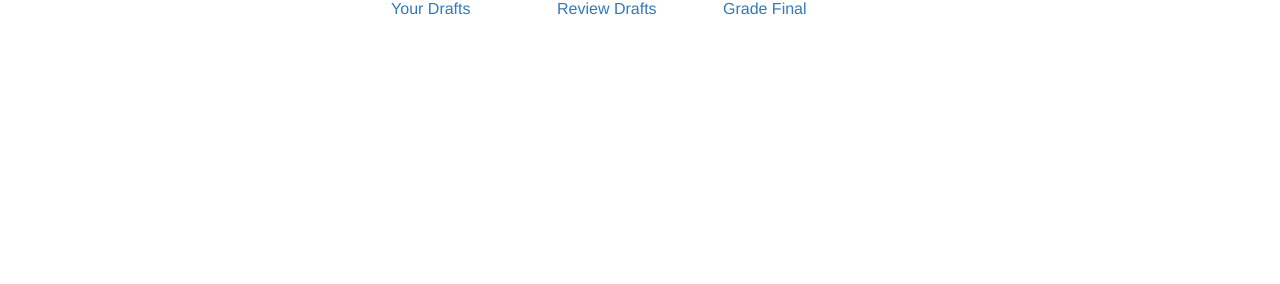
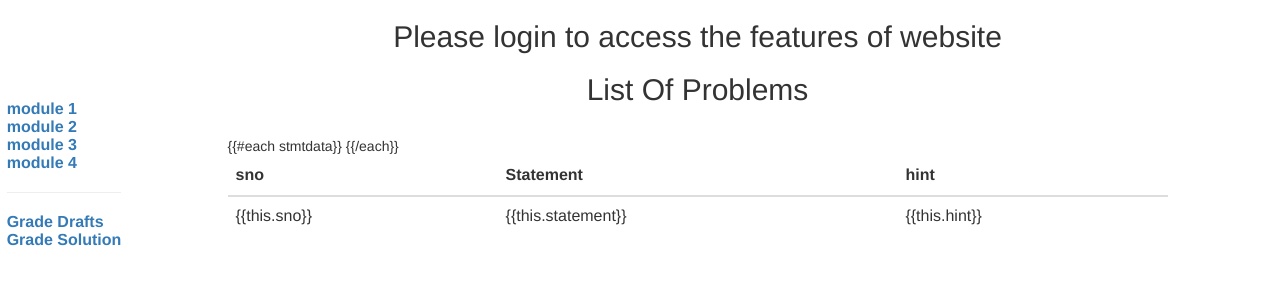
Before and after one commit to kyemath/peerReview, a website: page views/userscreen.html in a window 1280 px wide. Drawn offline with nearby package versions, Linux system fonts and the light colour scheme.

Commit message:
commit on july 8

```diff
--- a/server.js
+++ b/server.js
@@ -662,7 +662,7 @@ app.post('/login', function(req, res){
       // This way subsequent requests will know the user is logged in.
       req.session.username = user.username;
 
-      res.redirect('/userscreen');
+      res.render('userscreen',{layout: false});
     } else {
       res.render('login', {badCredentials: true});
     }
--- a/views/userscreen.html
+++ b/views/userscreen.html
@@ -1,6 +1,18 @@
 <html ng-app>
 <head>
 <title>User Page</title>
+<style>
+ .menu {
+    float:left;
+    width:10%;
+    height:100%;
+  }
+  .mainContent {
+    float:left;
+    width:89%;
+    height:100%;
+  }
+</style>
 <!-- Latest compiled and minified CSS -->
 <link rel="stylesheet" href="https://maxcdn.bootstrapcdn.com/bootstrap/3.3.4/css/bootstrap.min.css">
 
@@ -8,15 +20,21 @@
 <link rel="stylesheet" href="https://maxcdn.bootstrapcdn.com/bootstrap/3.3.4/css/bootstrap-theme.min.css">
 </head>
 <body>
-
-<table align="Center">
-    <tr>
-		<td width="20%">  <a href="/selectmodule">    <div style="height:100%;width:100%">      Your Drafts    </div>  </a></td>
-		 <td width="20%">  <a href="/reviewdrafts">    <div style="height:100%;width:100%">      Review Drafts    </div>  </a></td>
-		 <td width="20%">  <a href="/gradefinal">    <div style="height:100%;width:100%">      Grade Final    </div>  </a></td>
-
-    </tr>
-</table>
+<div class="menu"><br><br><br><br><br>
+<table align=center>
+<tr><th>
+  <a href="/selectmodule" target="iframe_a">module 1</a></th></tr><tr><th>
+  <a href="/selectmodule" target="iframe_a">module 2</a></th></tr><tr><th>
+  <a href="/selectmodule" target="iframe_a">module 3</a></th></tr><tr><th>
+  <a href="/selectmodule" target="iframe_a">module 4</a></th></tr><tr><th>
+    <hr>
+  <a href="/reviewdrafts" target="iframe_a">Grade Drafts</a></th></tr><tr><th>
+  <a href="/gradefinal" target="iframe_a">Grade Solution</a></th></tr></table>
+</div>
+<iframe src="/" name="iframe_a" class="mainContent" frameborder="0">
+<p>Your browser does not support iframes.</p>
+</iframe>
+</body>
 	<script src="https://ajax.googleapis.com/ajax/libs/angularjs/1.3.16/angular.min.js"></script>
 	</body>
 </html>
```
Also changed, not shown: views/test.html (added, +33 -0 lines).
